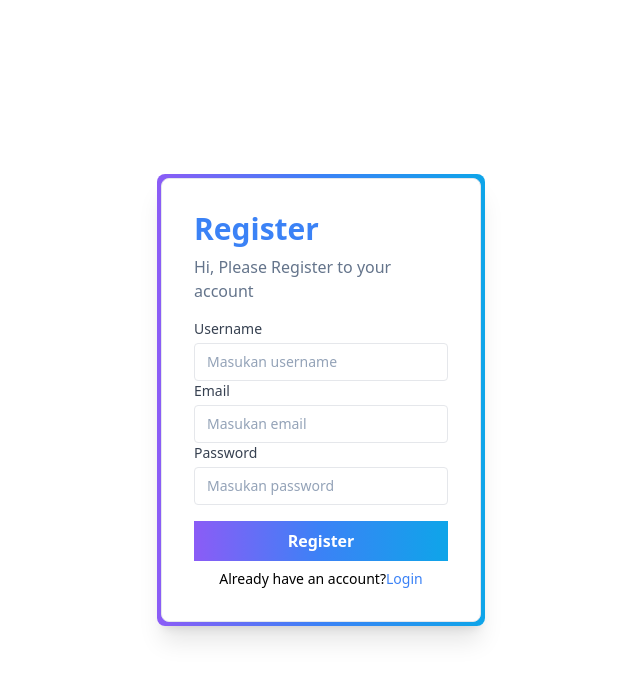
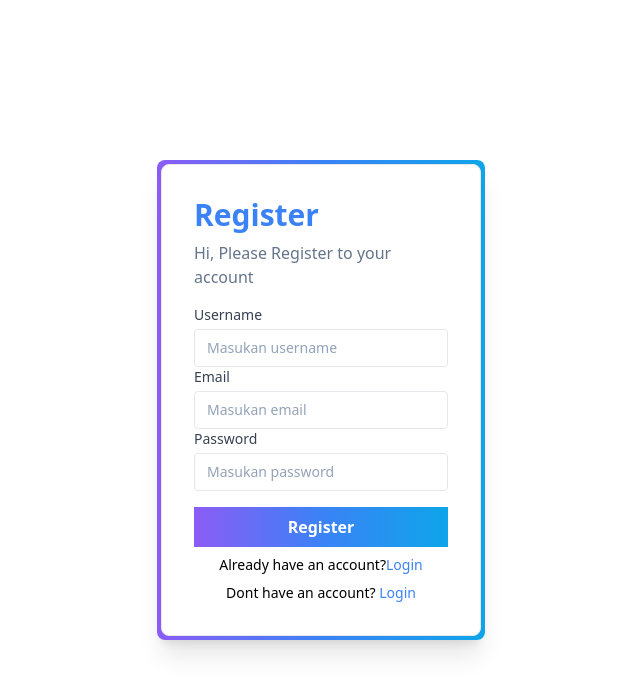
Before and after one commit to Imron-DE/belajar-nextjs-batch3, a Next.js app: page /register in a window 1280 px wide. Shown: the top 694 px of the page, without its empty margins (319-959 px from the left). Built offline with nearby package versions, Linux system fonts and the light colour scheme.

Commit message:
conditional-rendering

```diff
--- a/src/components/templates/AuthLayout/index.js
+++ b/src/components/templates/AuthLayout/index.js
@@ -1,6 +1,7 @@
+import Link from "next/link";
 import React from "react";
 
-const AuthLayout = ({ title, desc, children }) => {
+const AuthLayout = ({ title, desc, children, type = "register" }) => {
   return (
     <>
       <div className="rounded-lg bg-gradient-aigen p-1 shadow-xl ">
@@ -8,6 +9,40 @@
           <h1 className="text-3xl font-bold mb-2 text-blue-500">{title}</h1>
           <p className="font-medium text-slate-500 mb-4">{desc} </p>
           {children}
+
+          {/* Cara 1 */}
+          {type === "register" ? (
+            <p className="text-sm text-center mt-2">
+              {" "}
+              Dont have an account?{" "}
+              <Link className="text-blue-500 hover:text-blue-700" href="/register">
+                Login
+              </Link>
+            </p>
+          ) : (
+            <p className="text-sm text-center mt-2">
+              Already have an account?{" "}
+              <Link className="text-blue-500 hover:text-blue-700" href="/login">
+                Register
+              </Link>
+            </p>
+          )}
+
+          {/* Cara 2 */}
+          {/* <p classname="text-sm text-center mt-5">
+            {" "}
+            {type === "register" ? "Already have an account?" : "Dont have an account"}
+            {type === "register " && (
+              <Link className="text-blue-500 hover:text-blue-700" href="/login">
+                Login
+              </Link>
+            )}
+            {type === "login" && (
+              <Link className="text-blue-500 hover:text-blue-700" href="/register">
+                Register
+              </Link>
+            )}
+          </p> */}
         </div>
       </div>
     </>
@@ -15,3 +50,5 @@
 };
 
 export default AuthLayout;
+
+// Conditional rendering : teknik untuk menampilkan elemen atau component berdasarkan kondisi tertentu.
--- a/src/pages/login/index.js
+++ b/src/pages/login/index.js
@@ -5,7 +5,7 @@
 const LoginPage = () => {
   return (
     <div className="flex justify-center items-center min-h-screen">
-      <AuthLayout title={"Login"} desc={"Hi, Please Login to your account"}>
+      <AuthLayout title={"Login"} desc={"Hi, Please Login to your account"} type="login">
         <Login />
       </AuthLayout>
     </div>
--- a/src/pages/register/index.js
+++ b/src/pages/register/index.js
@@ -5,7 +5,7 @@
 const RegisterPage = () => {
   return (
     <div className="flex justify-center items-center min-h-screen">
-      <AuthLayout title={"Register"} desc={"Hi, Please Register to your account"}>
+      <AuthLayout title={"Register"} desc={"Hi, Please Register to your account"} type="register">
         <Register />
       </AuthLayout>
     </div>
```
